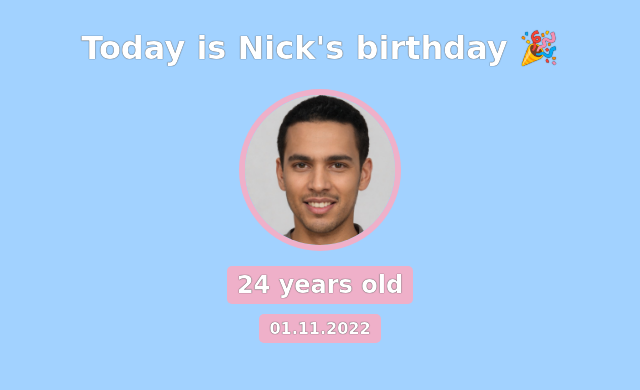
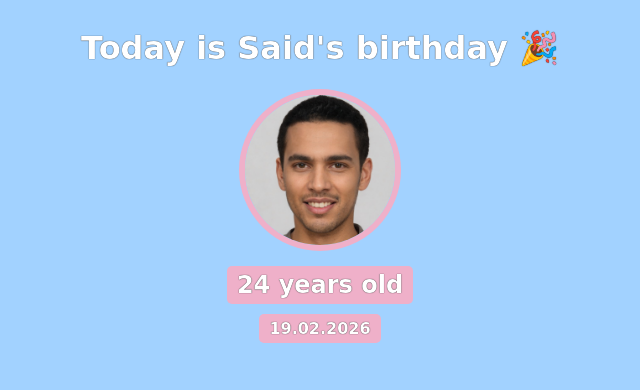
Before and after one commit to achibanisaid-bot/BIRTHDAY-GIFT, a website built with Vite: page index.html in a window 1280 px wide. Shown: the top 390 px of the page, 320-960 px from the left. Built offline with nearby package versions, Linux system fonts and the light colour scheme; a web font is replaced by a local one.

Commit message:
Update index.html

```diff
--- a/index.html
+++ b/index.html
@@ -7,10 +7,10 @@
     </head>
     <body>
         <div id="header">
-            <h1>Today is Nick's birthday 🎉</h1>
+            <h1>Today is Said's birthday 🎉</h1>
             <img id="bff-img" src="images/nick.jpg">
             <h2 id="bday-age">24 years old</h2>
-            <h4 id="bday-date">01.11.2022</h4>
+            <h4 id="bday-date">19.02.2026</h4>
         </div>
 
         <div class="gift-section">
```
